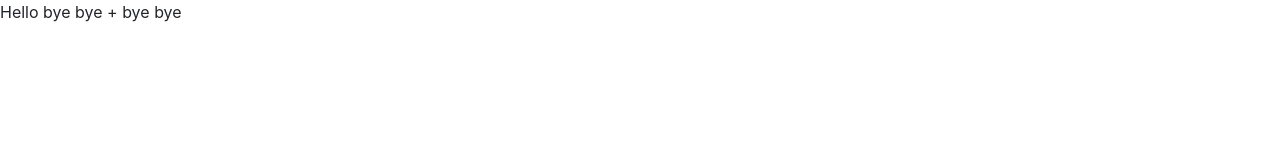
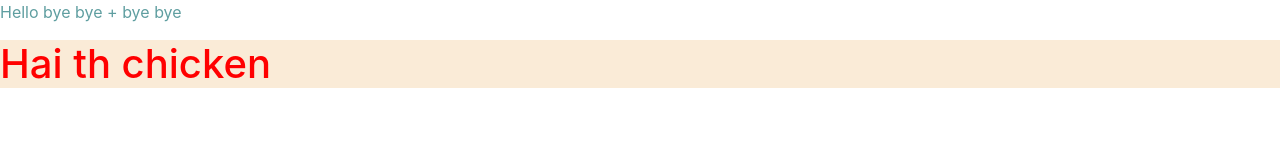
Before and after one commit to AlphonseErik/Team-Project-FE29, a plain HTML site: page index.html in a window 1280 px wide. Drawn offline with nearby package versions, Linux system fonts and the light colour scheme.

Commit message:
2 chicken

```diff
--- a/css.css
+++ b/css.css
@@ -1,3 +1,8 @@
 p {
     color: cadetblue;
 }
+
+h1 {
+    color: red;
+    background-color: antiquewhite;
+}
--- a/index.html
+++ b/index.html
@@ -7,10 +7,14 @@
     <meta http-equiv="X-UA-Compatible" content="ie=edge">
     <link rel="stylesheet" href="https://stackpath.bootstrapcdn.com/bootstrap/4.3.1/css/bootstrap.min.css" integrity="sha384-ggOyR0iXCbMQv3Xipma34MD+dH/1fQ784/j6cY/iJTQUOhcWr7x9JvoRxT2MZw1T" crossorigin="anonymous">
     <title>Document</title>
+    <link rel="stylesheet" href="./css.css">
 </head>
 
 <body>
     <p>Hello bye bye + bye bye</p>
+
+
+    <h1>Hai th chicken</h1>
 
     <!-- Optional JavaScript -->
     <!-- jQuery first, then Popper.js, then Bootstrap JS -->
```
